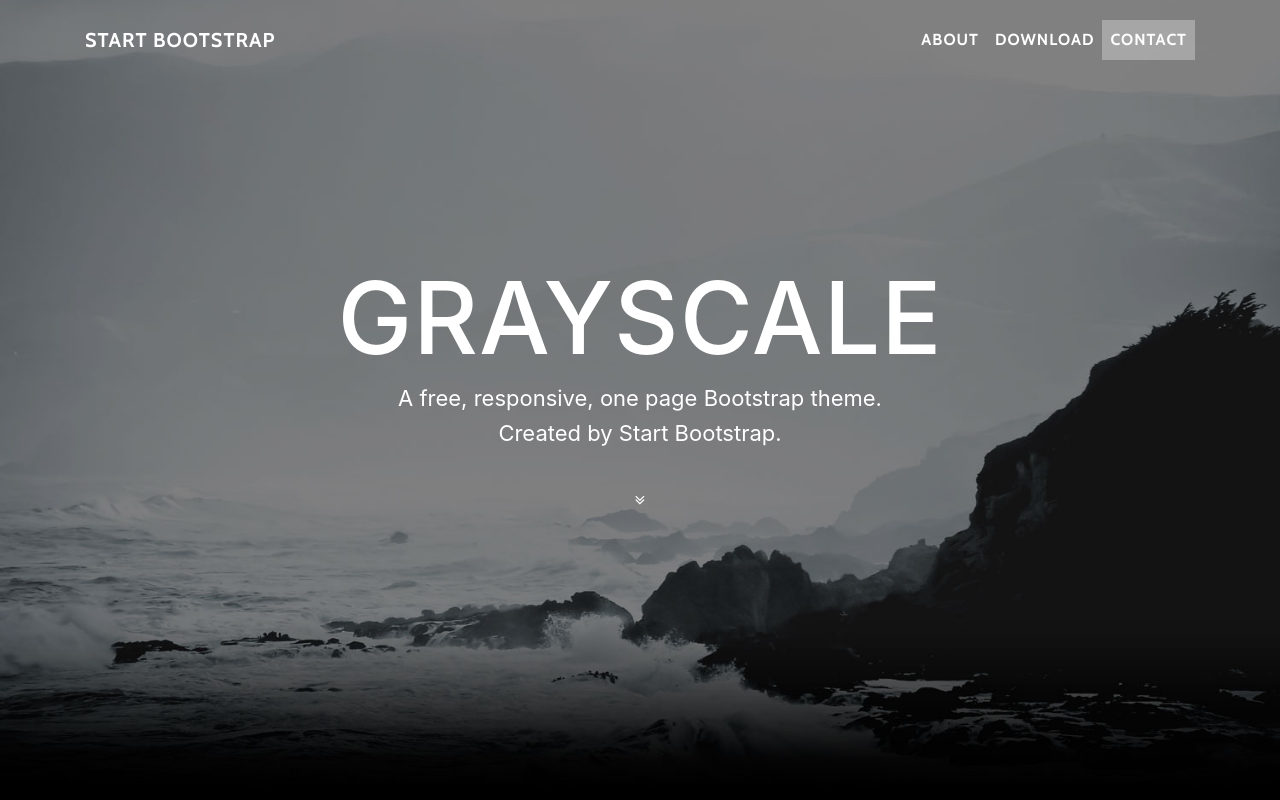
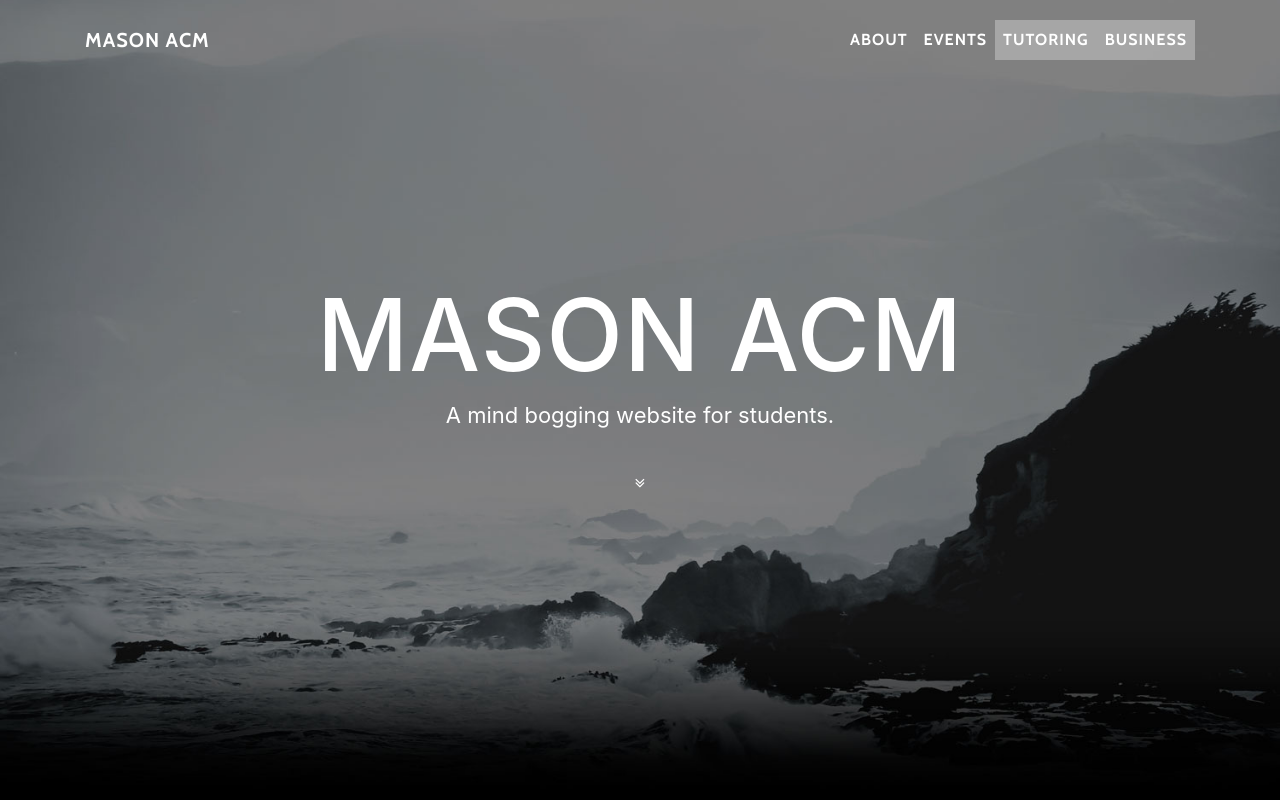
Before and after one commit to andrewsisson/masonacmfinal, a website with bundled scripts: page index.html in a window 1280 px wide. Shown: the top 800 px of the page. Built offline with nearby package versions, Linux system fonts and the light colour scheme.

Commit message:
Updated 'index.html' via CloudCannon

```diff
--- a/index.html
+++ b/index.html
@@ -8,7 +8,7 @@
     <meta name="description" content="">
     <meta name="author" content="">
 
-    <title>Grayscale - Start Bootstrap Theme</title>
+    <title>Mason ACM - Model the Behavior.</title>
 
     <!-- Bootstrap core CSS -->
     <link href="vendor/bootstrap/css/bootstrap.min.css" rel="stylesheet">
@@ -28,7 +28,7 @@
     <!-- Navigation -->
     <nav class="navbar navbar-expand-lg navbar-light fixed-top" id="mainNav">
       <div class="container">
-        <a class="navbar-brand js-scroll-trigger" href="#page-top">Start Bootstrap</a>
+        <a class="navbar-brand js-scroll-trigger" href="#page-top">Mason ACM</a>
         <button class="navbar-toggler navbar-toggler-right" type="button" data-toggle="collapse" data-target="#navbarResponsive" aria-controls="navbarResponsive" aria-expanded="false" aria-label="Toggle navigation">
           Menu
           <i class="fa fa-bars"></i>
@@ -39,10 +39,13 @@
               <a class="nav-link js-scroll-trigger" href="#about">About</a>
             </li>
             <li class="nav-item">
-              <a class="nav-link js-scroll-trigger" href="#download">Download</a>
+              <a class="nav-link js-scroll-trigger" href="#download">Events</a>
             </li>
             <li class="nav-item">
-              <a class="nav-link js-scroll-trigger" href="#contact">Contact</a>
+              <a class="nav-link js-scroll-trigger" href="#contact">Tutoring</a>
+            </li>
+              <li class="nav-item">
+              <a class="nav-link js-scroll-trigger" href="#contact">Business</a>
             </li>
           </ul>
         </div>
@@ -55,9 +58,8 @@
         <div class="container">
           <div class="row">
             <div class="col-lg-8 mx-auto">
-              <h1 class="brand-heading">Grayscale</h1>
-              <p class="intro-text">A free, responsive, one page Bootstrap theme.
-                <br>Created by Start Bootstrap.</p>
+              <h1 class="brand-heading">Mason ACM</h1>
+              <p class="intro-text">A mind bogging website for students.</p>
               <a href="#about" class="btn btn-circle js-scroll-trigger">
                 <i class="fa fa-angle-double-down animated"></i>
               </a>
```
